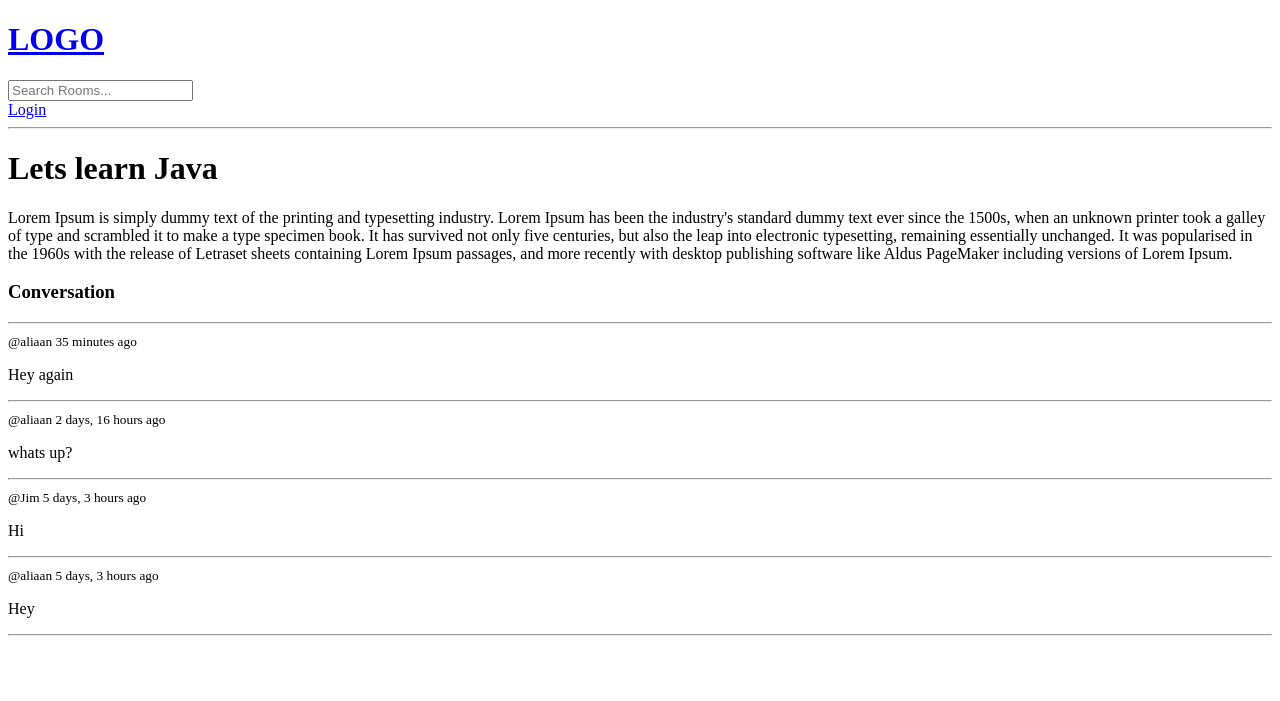
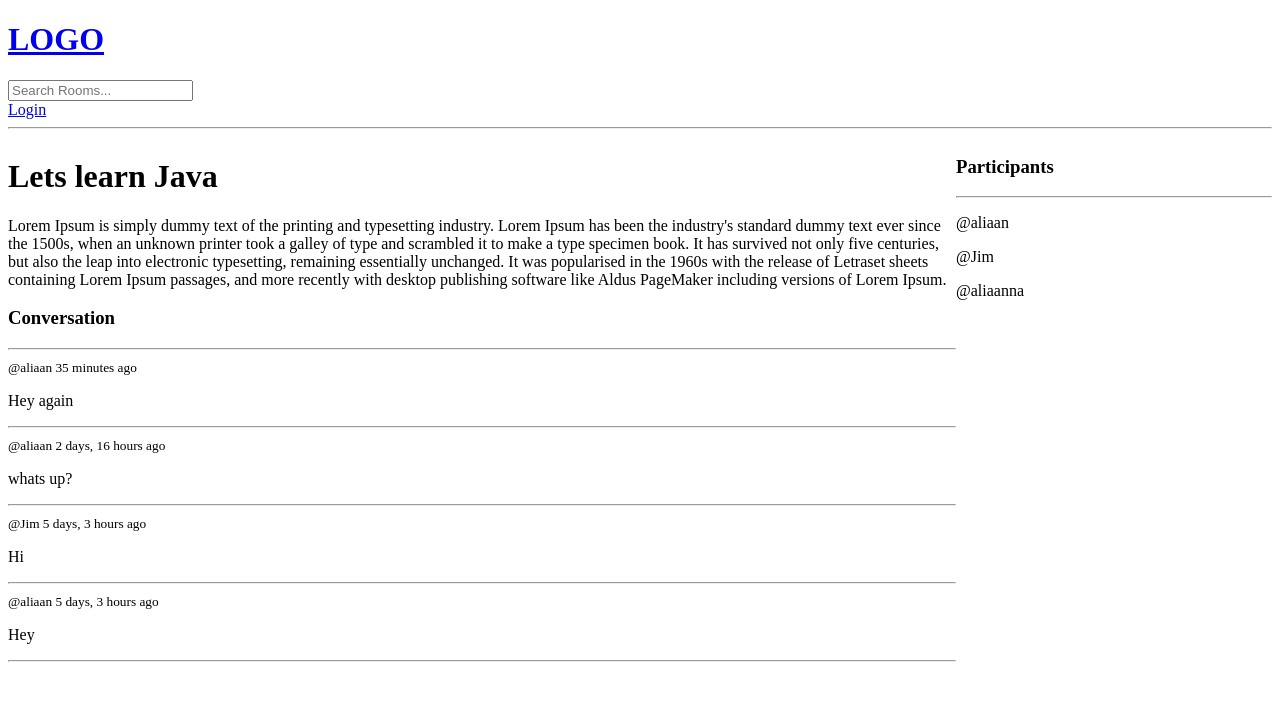
Before and after one commit to aliaan123/studybuddy, a Django app: page /room/1/ in a window 1280 px wide. Shown: the top 701 px of the page. Run offline with Django 5.2, Linux system fonts and the light colour scheme; data comes from the database, SQL or seed files in the repository; both versions use the stored data as it was after the commit.

Commit message:
Added a list to show participants on the right hand side of the chatrooms.

```diff
--- a/base/models.py
+++ b/base/models.py
@@ -21,7 +21,7 @@ class Room(models.Model):
     topic = models.ForeignKey(Topic, on_delete=models.SET_NULL, null = True) # A topic can have multiple rooms, but a room can only have one topic.
     name = models.CharField(max_length = 200) # Name of the room.
     description = models.TextField(null = True, blank = True) # Description of room. Makes sure the values can be left blank.
-    #participants =  # Stores all the users active in a room
+    participants = models.ManyToManyField(User, related_name='participants', blank = True)  # Stores all the users active in a room. Creates a many to many relationship.
     updated = models.DateTimeField(auto_now = True) # Takes a snapshot of anytime the table (model instance) is updated. Takes a timestamp every time room is updated.
     created = models.DateTimeField(auto_now_add = True) # Takes a timestamp of when the instance was created.
 
--- a/base/templates/base/room.html
+++ b/base/templates/base/room.html
@@ -4,9 +4,20 @@ in the content block  -->
 {% extends "main.html" %}
 
 {% block content %}
-<h1>
-    {{room.name}}
-</h1>
+
+
+<style>
+    .room-container{
+        display: grid;
+        grid-template-columns: 3fr 1fr;
+    }
+</style>
+
+<div class = "room-container">
+
+    <div>
+
+        <h1>{{room.name}}</h1>
 
         <p>{{room.description}}</p>
 
@@ -35,6 +46,22 @@ in the content block  -->
         </div>
         {% endif %}
 
+    </div>
+
+    <div>
+        <h3>Participants</h3>
+        <hr>
 
 
+        {% for user in participants %}
+            <div>
+                <p>@{{user.username}}</p>
+            </div>
+        {% endfor %}
+
+    </div>
+
+
+</div>
+
 {% endblock content %}
--- a/base/views.py
+++ b/base/views.py
@@ -120,6 +120,9 @@ def room(request, pk):
     # So the model name in lowercase followed by "_set.all()". Which is basically saying, give us the set of messages that are related to this specific room.
     room_messages = room.message_set.all().order_by('-created')
 
+    # brings the participants in. all() method is used for the many to many relationship field to get all the participants. These are passed into the context dictionary.
+    participants = room.participants.all()
+
     # Creates a Message object and sets the model fields.
     if request.method == 'POST':
         message = Message.objects.create(
@@ -127,10 +130,12 @@ def room(request, pk):
             room=room,
             body=request.POST.get('body') # The body is passed in from the comment form in the room.html, where in input : name = 'body'. Thats how we get that data.
         )
+        # The user will be added to the many to many field for the participants, so that we can render out the participants of a chatroom.
+        room.participants.add(request.user)
         return redirect('room', pk=room.id)
 
     # Creates a dictionary context containing the retrieved room. This data will be passed to the template for rendering.
-    context = {"room" : room, "room_messages" : room_messages}
+    context = {"room" : room, "room_messages" : room_messages, "participants" : participants}
     # Uses the render function to render the "base/room.html" template with the provided context.
     return render(request, "base/room.html", context)
 
```
Also changed, not shown: base/migrations/0003_alter_room_options_room_participants.py (added), db.sqlite3. Lines whose indentation alone changed are shown as unchanged.
